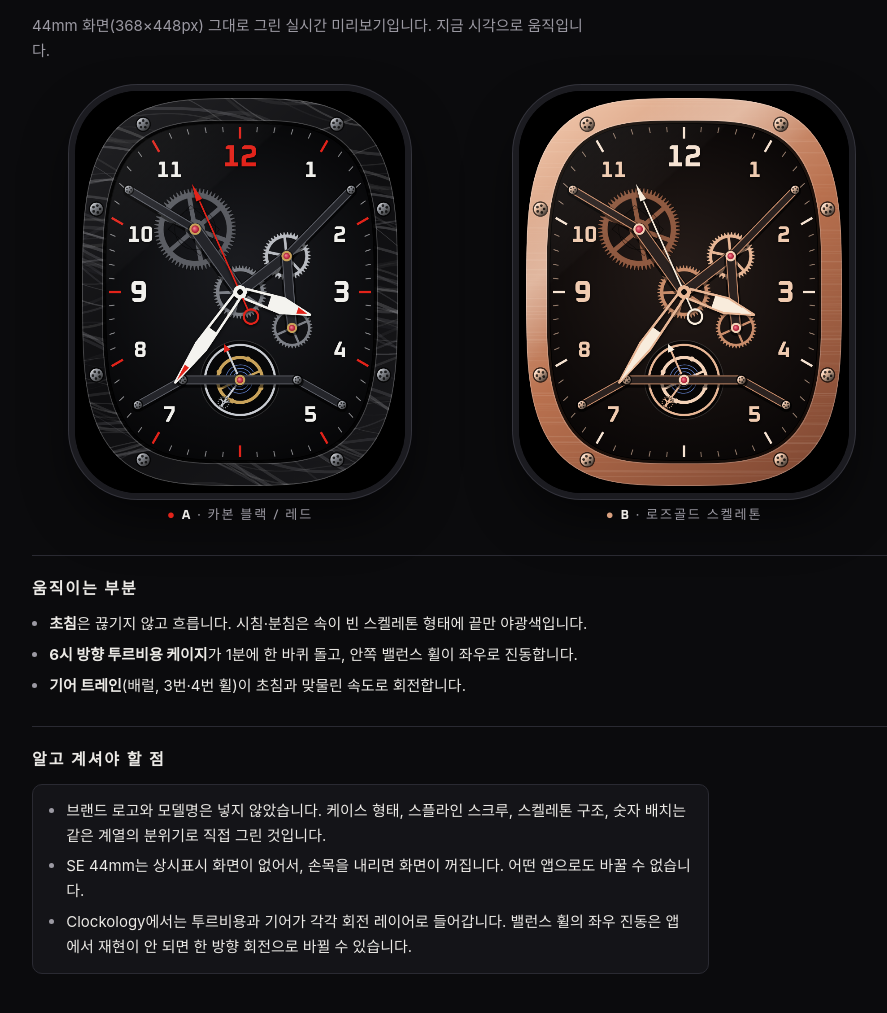
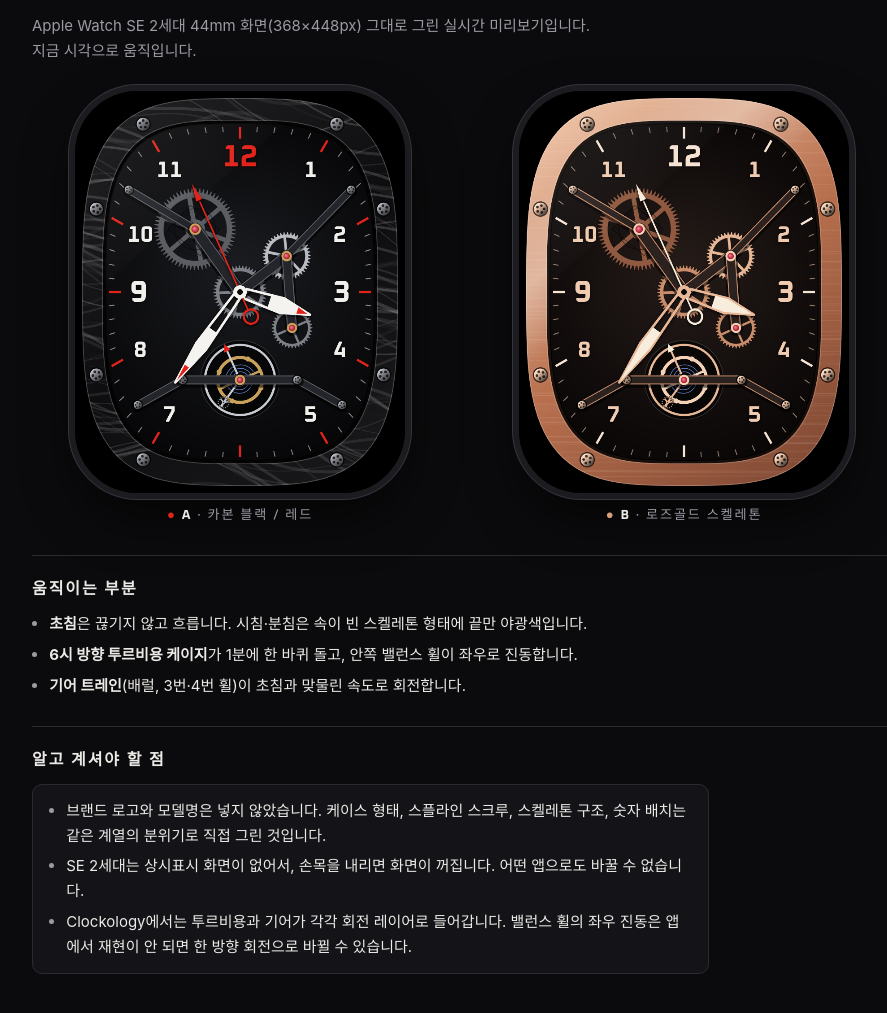
Before and after one commit to jaws839/Create-new-value, a plain HTML site: page watchface/preview.html in a window 1280 px wide. Shown: the part 73-1086 px from the top of the page, without its empty margins (178-1065 px from the left). Drawn offline with Linux system fonts and the light colour scheme; animation ran at ten frames a second.

Commit message:
Note the target watch model in the preview
Co-Authored-By: Claude Fable 5.2 <noreply@anthropic.com>
Claude-Session: https://claude.ai/code/session_01Hn9acRo6fdc2HX1c6dJ9dF

```diff
--- a/watchface/preview.html
+++ b/watchface/preview.html
@@ -35,7 +35,7 @@ strong{color:var(--fg)}
 <div class="wrap">
   <header>
     <h1>토노 스켈레톤 페이스 시안</h1>
-    <p class="lede">44mm 화면(368×448px) 그대로 그린 실시간 미리보기입니다. 지금 시각으로 움직입니다.</p>
+    <p class="lede">Apple Watch SE 2세대 44mm 화면(368×448px) 그대로 그린 실시간 미리보기입니다. 지금 시각으로 움직입니다.</p>
   </header>
 
   <div class="faces">
@@ -63,7 +63,7 @@ strong{color:var(--fg)}
     <div class="warn">
       <ul>
         <li>브랜드 로고와 모델명은 넣지 않았습니다. 케이스 형태, 스플라인 스크루, 스켈레톤 구조, 숫자 배치는 같은 계열의 분위기로 직접 그린 것입니다.</li>
-        <li>SE 44mm는 상시표시 화면이 없어서, 손목을 내리면 화면이 꺼집니다. 어떤 앱으로도 바꿀 수 없습니다.</li>
+        <li>SE 2세대는 상시표시 화면이 없어서, 손목을 내리면 화면이 꺼집니다. 어떤 앱으로도 바꿀 수 없습니다.</li>
         <li>Clockology에서는 투르비용과 기어가 각각 회전 레이어로 들어갑니다. 밸런스 휠의 좌우 진동은 앱에서 재현이 안 되면 한 방향 회전으로 바뀔 수 있습니다.</li>
       </ul>
     </div>
```
